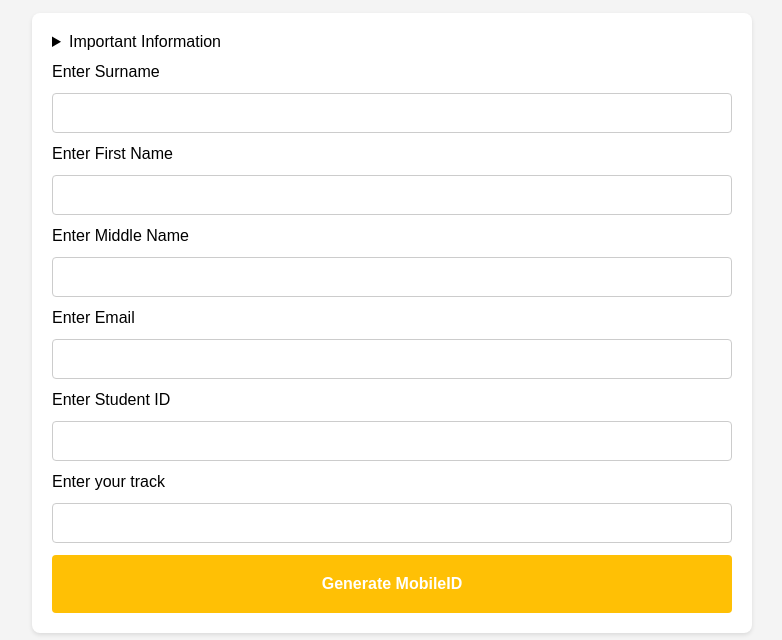
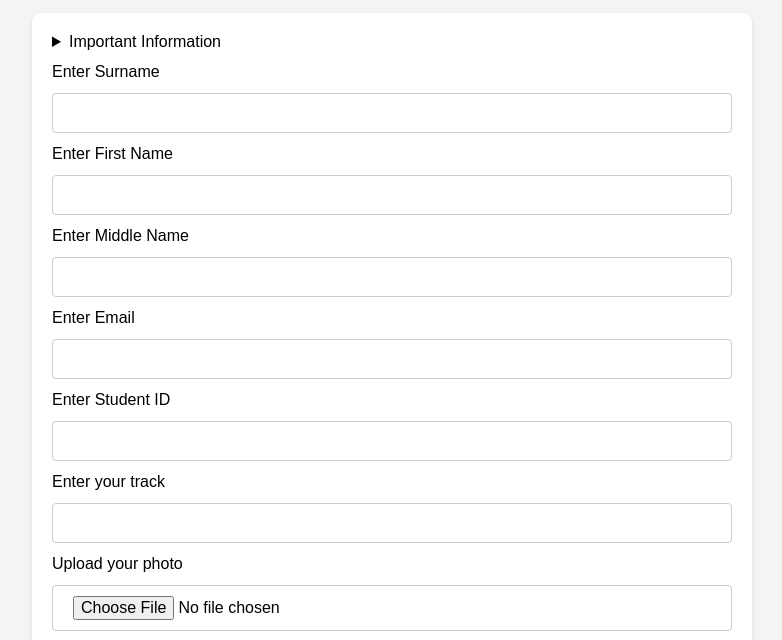
Before and after one commit to realMoyosore/AltSchool-Student-MobileID-Generator, a website: page index.html in a window 1280 px wide. Shown: the part 141-781 px from the top of the page, without its empty margins (248-1030 px from the left). Drawn offline with nearby package versions, Linux system fonts and the light colour scheme.

Commit message:
upload section added

```diff
--- a/index.html
+++ b/index.html
@@ -33,6 +33,8 @@
           <input type="text" id="student-id" name="student-id" required />
           <label for="track">Enter your track</label>
           <input type="text" id="track" name="track" required />
+          <label for="upload">Upload your photo</label>
+          <input type="file" name="id-photo" id="idPhoto">
 
           <button type="submit">Generate MobileID</button>
         </form>
```
